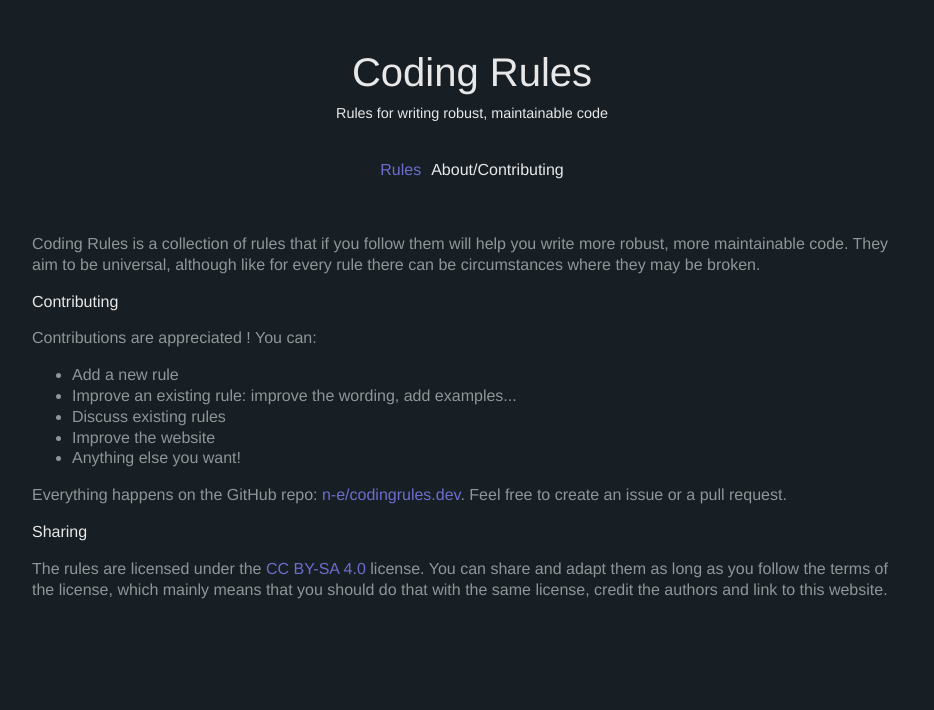
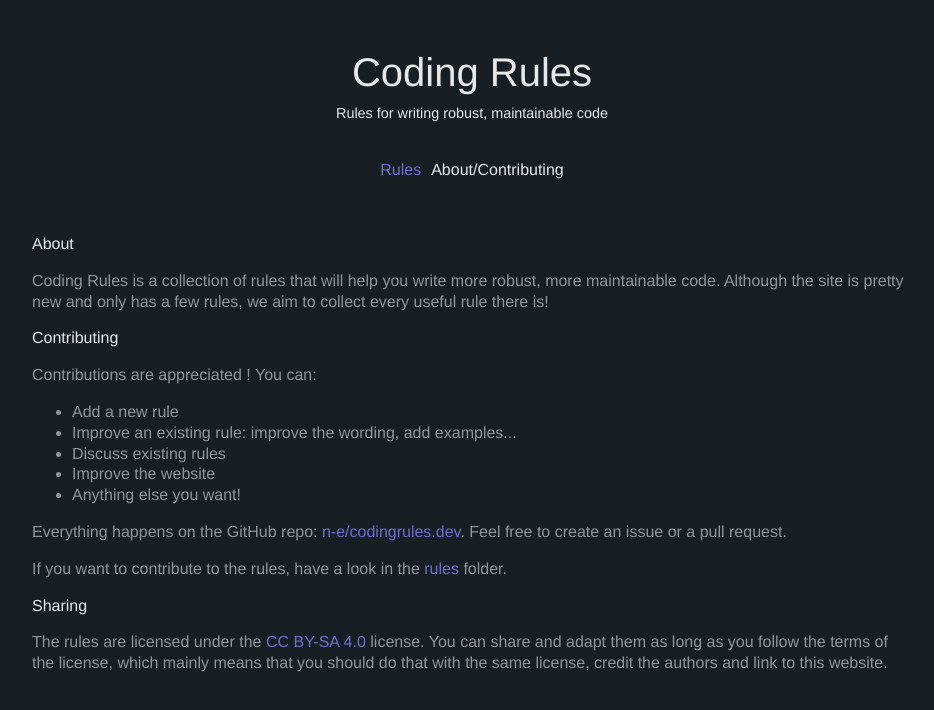
Before and after one commit to n-e/codingrules.dev, a Next.js app: page /about in a window 1280 px wide. Shown: the top 710 px of the page, without its empty margins (168-1102 px from the left). Built offline with nearby package versions, Linux system fonts and the light colour scheme.

Commit message:
About page improvements

```diff
--- a/src/pages/about.tsx
+++ b/src/pages/about.tsx
@@ -6,11 +6,11 @@ const About: NextPage = () => {
     <div>
       <Header title="About" />
       <main className="content">
+        <h2>About</h2>
         <p>
-          Coding Rules is a collection of rules that if you follow them will
-          help you write more robust, more maintainable code. They aim to be
-          universal, although like for every rule there can be circumstances
-          where they may be broken.
+          Coding Rules is a collection of rules that will help you write more
+          robust, more maintainable code. Although the site is pretty new and
+          only has a few rules, we aim to collect every useful rule there is!
         </p>
         <h2>Contributing</h2>
         <p>Contributions are appreciated ! You can:</p>
@@ -28,7 +28,14 @@ const About: NextPage = () => {
           <a href="https://github.com/n-e/codingrules.dev">
             n-e/codingrules.dev
           </a>
-          . Feel free to create an issue or a pull request.
+          . Feel free to create an issue or a pull request.{" "}
+          <p>
+            If you want to contribute to the rules, have a look in the{" "}
+            <a href="https://github.com/n-e/codingrules.dev/tree/main/rules">
+              rules
+            </a>{" "}
+            folder.
+          </p>
         </p>
         <h2>Sharing</h2>
         <p>
```
